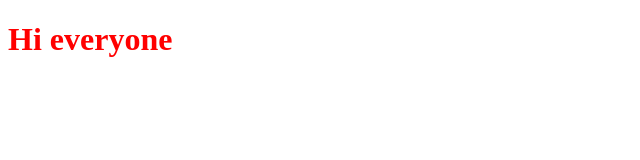
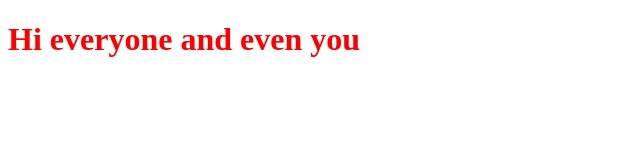
Before and after one commit to Ilyashicin/Ilyashicin.github.io, a plain HTML site: page index.html in a window 1280 px wide. Shown: the whole page, without its empty margins (0-640 px from the left). Drawn offline with Linux system fonts and the light colour scheme.

Commit message:
Update index.html

```diff
--- a/index.html
+++ b/index.html
@@ -6,6 +6,6 @@
         <link rel="stylesheet" href="css/main.css">
     </head>
     <body>
-        <h1> Hi everyone</h1>
+        <h1> Hi everyone and even you</h1>
     </body>
 </html>
```
